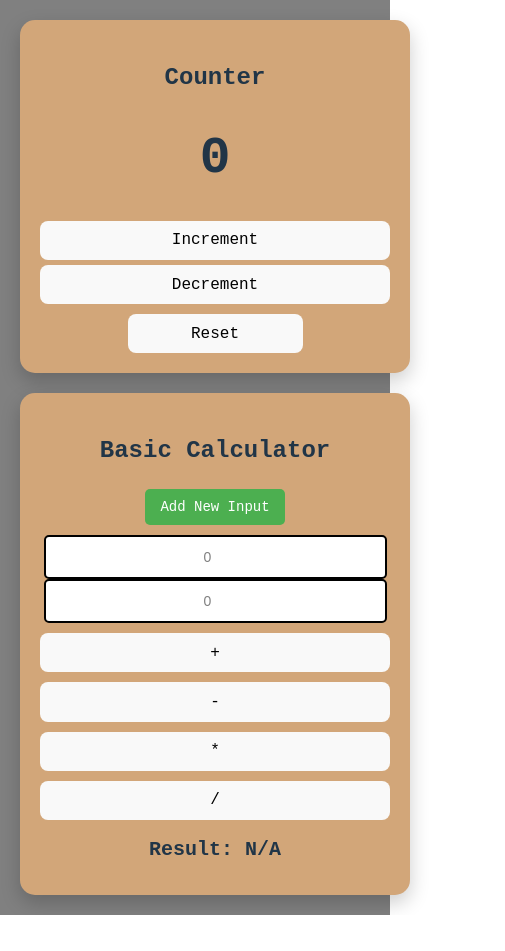
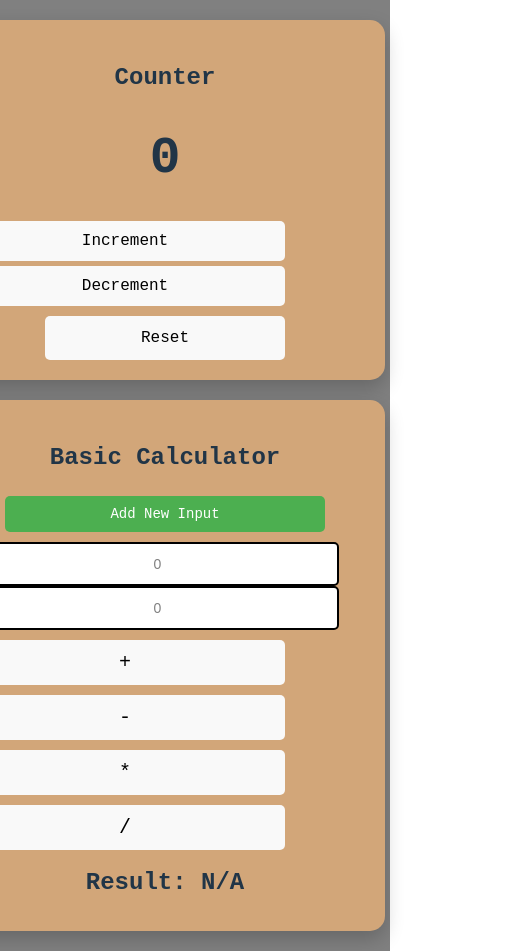
Before and after one commit to kimprjct/Counter-Calculator, a React (Vite) app in the folder my-first-project/: page / in a window 390 px wide. Shown: the whole page, 505 px wide, since content can reach past the window. Before the commit the page ends 915 px from the top, so only its background shows below. Built offline with nearby package versions, Linux system fonts and the light colour scheme.

Commit message:
Updated feataures

```diff
--- a/my-first-project/src/App.css
+++ b/my-first-project/src/App.css
@@ -1,3 +1,4 @@
+/* General Styling */
 body {
   font-family: 'Courier New', monospace;
   background-color: gray;
@@ -14,54 +15,44 @@ body {
   flex-direction: row;
   justify-content: center;
   align-items: center; /* Centers items inside */
+
   gap: 60px;
   padding: 20px;
   width: 100%;
   max-width: 1200px;
-  /* Adding flex-wrap to allow the items to wrap in mobile */
-  flex-wrap: wrap;
 }
 
 .left-section {
   display: flex;
   flex-direction: column;
   gap: 20px;
-  width: 100%; /* Ensure the left section takes full width */
-  max-width: 500px; /* Limit max width for a neat layout */
-  text-align: center;
 }
 
 .right-section {
   flex: 1;
-  display: none; /* Hide right section for simplicity in mobile view */
 }
 
+/* Card Styling */
 .card {
   text-align: center;
   background: #d2a679;
   padding: 20px;
   border-radius: 15px;
   box-shadow: 0px 8px 20px rgba(0, 0, 0, 0.2);
-  width: 100%; /* Make the card fill the container */
-  max-width: 400px;
+  width: 400px;
 }
 
 .calculator-card {
-  width: 100%;
+  width: 400px;
   padding-bottom: 30px;
 }
 
+/* Button Groups */
 .button-group {
   display: flex;
   justify-content: center;
   gap: 10px;
   margin-bottom: 10px;
-}
-
-.reset {
-  display: block;
-  width: 50%;
-  margin: 10px auto 0;
 }
 
 .operator-group {
@@ -71,15 +62,38 @@ body {
   margin-top: 10px;
 }
 
-.input-container {
-  display: flex;
-  align-items: center;
-  justify-content: center;
-  gap: 10px;
-  margin-bottom: 10px;
-  width: 100%;
+/* Button Styles */
+button {
+  padding: 10px 15px;
+  font-size: 14px;
+  border-radius: 5px;
+  cursor: pointer;
 }
 
+.increment,
+.decrement,
+.operator {
+  width: 100px; /* Make buttons shorter */
+}
+
+.increment,
+.decrement {
+  font-size: 16px; /* Increase font size slightly for clarity */
+}
+
+.operator {
+  width: 50px; /* Smaller width for operators */
+  font-size: 18px; /* Slightly larger font for arithmetic operations */
+}
+
+/* Reset Button */
+.reset {
+  display: block;
+  width: 50%;
+  margin: 10px auto 0;
+}
+
+/* Input Fields */
 .input-field {
   width: 80%;
   padding: 12px;
@@ -96,26 +110,7 @@ body {
   opacity: 1;
 }
 
-.remove-input {
-  background: red;
-  color: white;
-  border: none;
-  padding: 6px 10px;
-  font-size: 14px;
-  font-weight: bold;
-  border-radius: 50%;
-  cursor: pointer;
-  height: 28px;
-  width: 28px;
-  display: flex;
-  align-items: center;
-  justify-content: center;
-}
-
-.remove-input:hover {
-  background: darkred;
-}
-
+/* Add New Input Button */
 .add-input {
   display: block;
   margin: 10px auto;
@@ -132,45 +127,44 @@ body {
   background-color: #45a049;
 }
 
+/* Result Box */
 .result-box {
   font-size: 24px;
   font-weight: bold;
   margin-top: 15px;
 }
 
-/* Mobile Optimization */
+/* Mobile-Specific Button and Layout Adjustments */
 @media (max-width: 768px) {
-  .container {
-    flex-direction: column; /* Stack content vertically */
-    align-items: center; /* Center the content */
-    gap: 20px; /* Reduce space between sections */
-  }
-
-  .left-section {
-    width: 100%; /* Full width for mobile */
-    max-width: none; /* Remove max-width restriction */
-  }
-
-  .card {
-    width: 100%; /* Card should fill the container */
-    max-width: 350px; /* Limit card width on mobile */
-  }
-
   .button-group {
-    flex-direction: column; /* Stack buttons vertically on mobile */
+    flex-direction: column; /* Stack the increment and decrement buttons */
     gap: 5px;
   }
 
+  .increment,
+  .decrement {
+    width: 80%; /* Make the buttons take more space horizontally */
+    padding: 10px; /* Adjust padding for mobile */
+  }
+
   .operator-group {
-    flex-direction: column; /* Stack operator buttons vertically on mobile */
+    flex-direction: column; /* Stack operator buttons vertically */
     gap: 10px;
   }
 
-  .input-field {
-    width: 90%; /* Slightly increase width for input fields */
+  .operator {
+    width: 80%; /* Buttons will take full width on mobile */
+    font-size: 20px; /* Adjust font size for better readability */
   }
 
-  .result-box {
-    font-size: 20px; /* Adjust result font size for mobile */
+  /* Reset Button */
+  .reset {
+    width: 60%; /* Adjust the reset button to take more space */
+    padding: 12px;
+    font-size: 16px; /* Increase font size for clarity */
+  }
+
+  .add-input {
+    width: 80%; /* Ensure "Add New Input" button is more compact */
   }
 }
```
